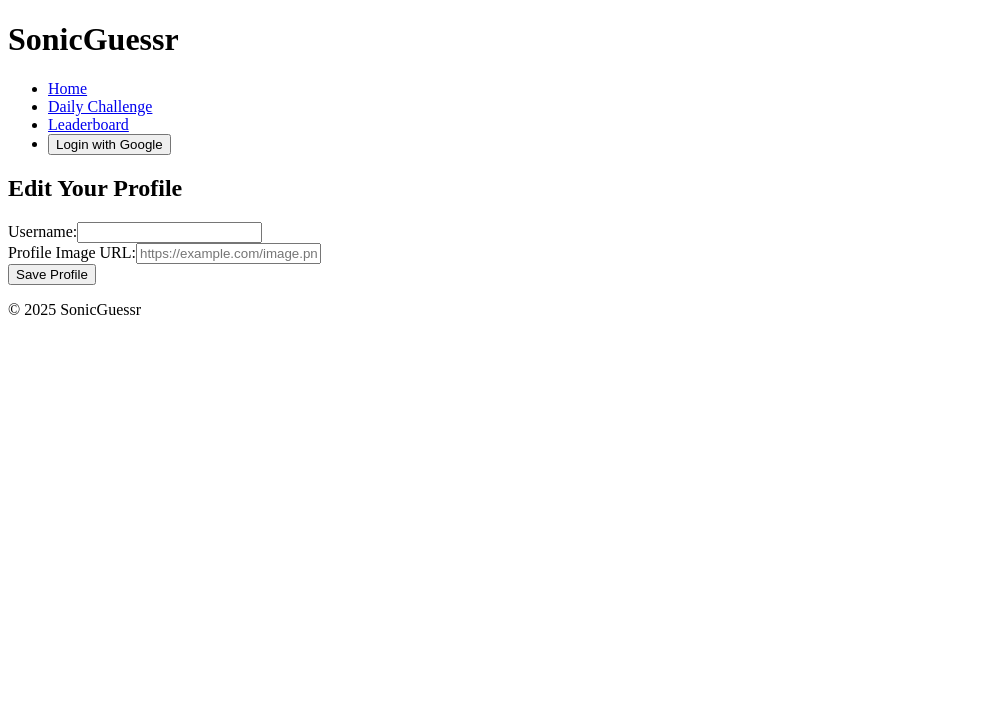
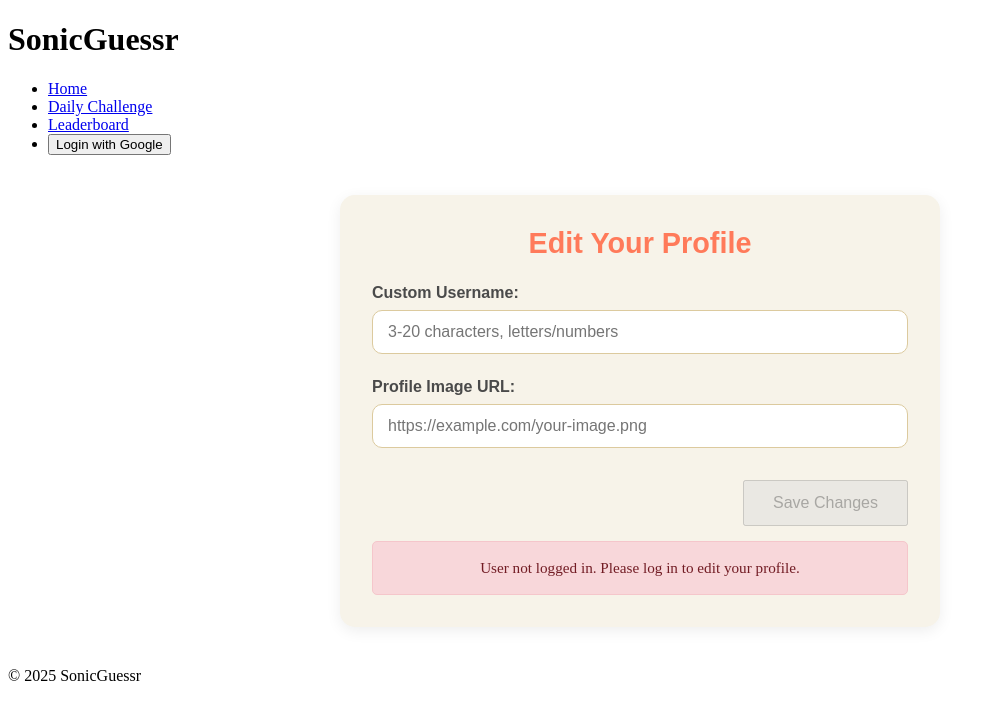
Before and after one commit to jacoballen4534/SonicGuessr, an Angular app in the folder sonicguessr-frontend/: page /profile/edit in a window 1280 px wide. Shown: the top 720 px of the page, without its empty margins (0-995 px from the left). Built offline with nearby package versions, Linux system fonts and the light colour scheme; no server answers.

Commit message:
style the profile edit page

```diff
--- a/sonicguessr-frontend/src/app/pages/profile-edit/profile-edit.html
+++ b/sonicguessr-frontend/src/app/pages/profile-edit/profile-edit.html
@@ -1,31 +1,51 @@
-<h2>Edit Your Profile</h2>
-<div *ngIf="currentUser">
-  <p>Current Google Display Name: {{ currentUser.display_name }}</p>
-  <p>Current Email: {{ currentUser.email }}</p>
-</div>
+<div class="profile-edit-page">
+  <div class="profile-form-card card-style">
+    <h2 class="page-title">Edit Your Profile</h2>
 
-<form [formGroup]="profileForm" (ngSubmit)="onSubmit()">
-  <div>
-    <label for="username">Username:</label>
-    <input id="username" type="text" formControlName="username">
-    <div *ngIf="profileForm.get('username')?.invalid && (profileForm.get('username')?.dirty || profileForm.get('username')?.touched)">
-      <small *ngIf="profileForm.get('username')?.errors?.['minlength']">Username must be at least 3 characters.</small>
-      <small *ngIf="profileForm.get('username')?.errors?.['maxlength']">Username cannot exceed 20 characters.</small>
+    <div *ngIf="currentUser" class="current-profile-info">
+      <img
+        [src]="currentUser.profile_image_url || 'assets/images/default-avatar.png'"
+        alt="Current Profile Picture"
+        class="profile-avatar">
+      <div class="info-text">
+        <p><strong>Google Name:</strong> {{ currentUser.display_name }}</p>
+        <p *ngIf="currentUser.username"><strong>Current Username:</strong> {{ currentUser.username }}</p>
+        <p><strong>Email:</strong> {{ currentUser.email }}</p>
       </div>
     </div>
 
-  <div>
-    <label for="profile_image_url">Profile Image URL:</label>
-    <input id="profile_image_url" type="url" formControlName="profile_image_url" placeholder="https://example.com/image.png">
-     <div *ngIf="profileForm.get('profile_image_url')?.invalid && (profileForm.get('profile_image_url')?.dirty || profileForm.get('profile_image_url')?.touched)">
-      <small *ngIf="profileForm.get('profile_image_url')?.errors?.['pattern']">Please enter a valid URL.</small>
+    <form [formGroup]="profileForm" (ngSubmit)="onSubmit()" class="profile-form" novalidate>
+      <div class="form-field">
+        <label for="username">Custom Username:</label>
+        <input id="username" type="text" formControlName="username" placeholder="3-20 characters, letters/numbers">
+        <div *ngIf="profileForm.get('username')?.invalid && (profileForm.get('username')?.dirty || profileForm.get('username')?.touched)" class="validation-error">
+          <small *ngIf="profileForm.get('username')?.errors?.['minlength']">Username must be at least 3 characters long.</small>
+          <small *ngIf="profileForm.get('username')?.errors?.['maxlength']">Username cannot be more than 20 characters.</small>
+          <small *ngIf="profileForm.get('username')?.errors?.['pattern']">Username can only contain letters, numbers, and underscores.</small>
         </div>
       </div>
 
-  <button type="submit" [disabled]="profileForm.invalid || isLoading">
-    {{ isLoading ? 'Saving...' : 'Save Profile' }}
+      <div class="form-field">
+        <label for="profile_image_url">Profile Image URL:</label>
+        <input id="profile_image_url" type="url" formControlName="profile_image_url" placeholder="https://example.com/your-image.png">
+        <div *ngIf="profileForm.get('profile_image_url')?.invalid && (profileForm.get('profile_image_url')?.dirty || profileForm.get('profile_image_url')?.touched)" class="validation-error">
+          <small *ngIf="profileForm.get('profile_image_url')?.errors?.['pattern']">Please enter a valid URL (e.g., https://...).</small>
+        </div>
+        <img *ngIf="profileForm.get('profile_image_url')?.valid && profileForm.get('profile_image_url')?.value"
+             [src]="profileForm.get('profile_image_url')?.value" alt="New profile image preview" class="profile-image-preview">
+      </div>
+
+      <div class="form-actions">
+        <button type="submit" class="button-cta" [disabled]="!profileForm.dirty || profileForm.invalid || isLoading">
+          {{ isLoading ? 'Saving...' : 'Save Changes' }}
         </button>
+      </div>
     </form>
 
-<div *ngIf="successMessage" style="color: green; margin-top: 10px;">{{ successMessage }}</div>
-<div *ngIf="errorMessage" style="color: red; margin-top: 10px;">{{ errorMessage }}</div>
+    <app-feedback-display
+        [message]="feedbackDisplay_message"
+        [type]="feedbackDisplay_type">
+    </app-feedback-display>
+
+  </div>
+</div>
--- a/sonicguessr-frontend/src/app/pages/profile-edit/profile-edit.scss
+++ b/sonicguessr-frontend/src/app/pages/profile-edit/profile-edit.scss
@@ -0,0 +1,139 @@
+@use '../../typography/theme-variables.scss' as *; // Adjust path to your theme variables
+@use 'sass:color';
+
+.profile-edit-page {
+  max-width: 600px;
+  margin: $spacing-lg auto; // Center the page content
+  padding: $spacing-md;     // Padding for smaller screens, or if no card is used
+}
+
+.profile-form-card { // This is your main styled container
+  background-color: $secondary-bg; // Or $white if page bg is $secondary-bg
+  padding: $spacing-xl;
+  border-radius: $border-radius-lg;
+  box-shadow: $box-shadow-soft;
+
+  .page-title {
+    font-family: $font-family-headings;
+    color: $accent-primary;
+    text-align: center;
+    font-size: 1.8rem;
+    margin-top: 0;
+    margin-bottom: $spacing-lg;
+  }
+}
+
+.current-profile-info {
+  display: flex;
+  align-items: center;
+  margin-bottom: $spacing-lg;
+  padding-bottom: $spacing-lg;
+  border-bottom: 1px solid color.adjust($secondary-bg,  $lightness: -10%); // Assuming card is $secondary-bg
+  .profile-avatar {
+    width: 60px;
+    height: 60px;
+    border-radius: 50%;
+    object-fit: cover;
+    margin-right: $spacing-md;
+    border: 2px solid $accent-secondary;
+  }
+
+  .info-text {
+    font-family: $font-family-base;
+    color: $text-color;
+    p {
+      margin: $spacing-xs 0;
+      strong {
+        font-weight: 600;
+      }
+    }
+  }
+}
+
+.profile-form {
+  .form-field {
+    margin-bottom: $spacing-lg;
+
+    label {
+      display: block;
+      font-family: $font-family-base;
+      font-weight: 600;
+      color: $text-color;
+      margin-bottom: $spacing-sm;
+    }
+
+    input[type="text"],
+    input[type="url"] {
+      width: 100%;
+      padding: 12px 15px;
+      font-family: $font-family-base;
+      font-size: 1rem;
+      color: $text-color;
+      background-color: $white;
+      border: 1px solid color.adjust($secondary-bg, $lightness: -20%);
+      border-radius: $border-radius-md;
+      transition: border-color 0.2s ease, box-shadow 0.2s ease;
+      box-sizing: border-box; // Important for width: 100% and padding
+
+      &:focus {
+        outline: none;
+        border-color: $accent-primary;
+        box-shadow: 0 0 0 3px rgba($accent-primary, 0.2);
+      }
+    }
+
+    .validation-error {
+      margin-top: $spacing-xs;
+      small {
+        font-family: $font-family-base;
+        color: $error-color; // Use your defined error color
+        font-size: 0.85em;
+      }
+    }
+  }
+
+  .profile-image-preview {
+    display: block;
+    max-width: 100px;
+    max-height: 100px;
+    border-radius: $border-radius-sm;
+    margin-top: $spacing-sm;
+    border: 1px solid $secondary-bg;
+  }
+
+  .form-actions {
+    margin-top: $spacing-xl;
+    text-align: right; // Or center
+
+    .button-cta { // Your existing CTA button style
+      padding: 12px 28px;
+      font-size: 1rem;
+      // Ensure it uses variables like $accent-primary, $white, etc.
+    }
+  }
+}
+
+// Styling for feedback messages if using dedicated divs instead of app-feedback-display
+// Or ensure app-feedback-display is styled appropriately by its own SCSS
+// .feedback-message {
+//   margin-top: $spacing-md;
+//   padding: $spacing-md;
+//   border-radius: $border-radius-sm;
+//   text-align: center;
+//   &.success {
+//     background-color: lighten($accent-tertiary, 35%);
+//     color: darken($accent-tertiary, 20%);
+//     border: 1px solid $accent-tertiary;
+//   }
+//   &.error {
+//     background-color: lighten($error-color, 35%);
+//     color: darken($error-color, 10%);
+//     border: 1px solid $error-color;
+//   }
+// }
+
+// Ensure your app-feedback-display component's styles are sufficient,
+// or adjust its inputs/styles if needed for this context.
+// The 'type' input of app-feedback-display can use 'correct' (for success) and 'incorrect' (for error).
+// You'll need to set component properties like `feedbackDisplay_message` and `feedbackDisplay_type`
+// in your ProfileEditComponent.ts after the update attempt.
--- a/sonicguessr-frontend/src/app/pages/profile-edit/profile-edit.ts
+++ b/sonicguessr-frontend/src/app/pages/profile-edit/profile-edit.ts
@@ -1,34 +1,41 @@
-// src/app/pages/profile-edit/profile-edit.ts (Simplified example)
-import { Component, OnInit, inject } from '@angular/core';
+// src/app/pages/profile-edit/profile-edit.ts
+import { Component, OnInit, OnDestroy, inject } from '@angular/core'; // Added OnDestroy, inject
 import { CommonModule } from '@angular/common';
 import { FormsModule, FormBuilder, FormGroup, Validators, ReactiveFormsModule } from '@angular/forms';
-import { AuthService, User, UserProfileUpdatePayload } from '../../services/auth'; // Adjust path
+import { AuthService, User, UserProfileUpdatePayload } from '../../services/auth'; // Adjusted path assuming auth.service.ts is in services folder
 import { Router } from '@angular/router';
 import { Subscription } from 'rxjs';
+import { FeedbackDisplay } from '../../components/feedback-display/feedback-display'; // Assuming this is the correct path
 
 @Component({
   selector: 'app-profile-edit',
   standalone: true,
-  imports: [CommonModule, FormsModule, ReactiveFormsModule], // Import ReactiveFormsModule
+  imports: [CommonModule, FormsModule, ReactiveFormsModule, FeedbackDisplay], // Ensure FeedbackDisplay is imported
   templateUrl: './profile-edit.html',
   styleUrls: ['./profile-edit.scss']
 })
-export class ProfileEdit implements OnInit {
+export class ProfileEdit implements OnInit, OnDestroy { // Implement OnDestroy
   private authService = inject(AuthService);
-  private router = inject(Router);
+  private router = inject(Router); // router is injected but not used in the provided code; keep if needed later
   private fb = inject(FormBuilder);
 
   profileForm!: FormGroup;
   currentUser: User | null = null;
   isLoading = false;
-  errorMessage: string | null = null;
-  successMessage: string | null = null;
+
+  // Properties for FeedbackDisplayComponent
+  feedbackDisplay_message: string = '';
+  feedbackDisplay_type: 'correct' | 'incorrect' | 'info' | null = null;
+  // feedbackDisplay_points and feedbackDisplay_correctAnswer are not typically needed for profile update feedback
+
   private userSubscription!: Subscription;
+  private updateSubscription!: Subscription; // For cleaning up the update profile subscription
 
   constructor() {
     this.profileForm = this.fb.group({
+      // Use '|| '' in patchValue, so initial value here can be null or specific if needed
       username: ['', [Validators.minLength(3), Validators.maxLength(20)]],
-      profile_image_url: ['', [Validators.pattern('https?://.+')]] // Basic URL pattern
+      profile_image_url: ['', [Validators.pattern(/^https?:\/\/.+\..+$/)]] // Stricter URL pattern
     });
   }
 
@@ -37,56 +44,95 @@ export class ProfileEdit implements OnInit {
       this.currentUser = user;
       if (user) {
         this.profileForm.patchValue({
-          username: user.username || '', // Use custom username if set, else Google display_name
+          username: user.username || '',
           profile_image_url: user.profile_image_url || ''
         });
+      } else {
+        // Handle case where user becomes null (e.g., logged out while on page)
+        // Optionally redirect or disable form
+        this.profileForm.reset();
+        this.profileForm.disable();
+        this.feedbackDisplay_message = "User not logged in. Please log in to edit your profile.";
+        this.feedbackDisplay_type = 'incorrect';
       }
     });
   }
 
   onSubmit(): void {
-    if (this.profileForm.invalid) {
-      this.errorMessage = "Please correct the form errors.";
+    // Clear previous feedback before submitting
+    this.feedbackDisplay_message = '';
+    this.feedbackDisplay_type = null;
+
+    if (!this.currentUser) {
+      this.feedbackDisplay_message = "You must be logged in to update your profile.";
+      this.feedbackDisplay_type = 'incorrect';
       return;
     }
-    if (!this.currentUser) {
-        this.errorMessage = "You must be logged in to update your profile.";
-        return;
+
+    // Mark all fields as touched to display validation messages if form is invalid on submit attempt
+    this.profileForm.markAllAsTouched();
+
+    if (this.profileForm.invalid) {
+      this.feedbackDisplay_message = "Please correct the errors in the form.";
+      this.feedbackDisplay_type = 'incorrect';
+      return;
     }
 
     this.isLoading = true;
-    this.errorMessage = null;
-    this.successMessage = null;
 
     const payload: UserProfileUpdatePayload = {};
     const formValues = this.profileForm.value;
 
-    // Only include fields if they have been touched/changed and are valid, or have a value
-    if (formValues.username && formValues.username.trim() !== (this.currentUser.username || '')) {
+    let changesMade = false;
+    if (this.profileForm.get('username')?.dirty && this.profileForm.get('username')?.value.trim() !== (this.currentUser.username || '')) {
         payload.username = formValues.username.trim();
+        changesMade = true;
     }
-    if (formValues.profile_image_url && formValues.profile_image_url.trim() !== (this.currentUser.profile_image_url || '')) {
+    // Check if profile_image_url is dirty (changed) and also different from current, or if it's newly provided and current was null/empty
+    if (this.profileForm.get('profile_image_url')?.dirty && formValues.profile_image_url.trim() !== (this.currentUser.profile_image_url || '')) {
         payload.profile_image_url = formValues.profile_image_url.trim();
+        // If URL is entered as empty string, and current wasn't empty, treat as a change to clear it
+        if (payload.profile_image_url === '' && (this.currentUser.profile_image_url || '') !== '') {
+           changesMade = true;
+        } else if (payload.profile_image_url !== '') {
+           changesMade = true;
+        } else {
+            delete payload.profile_image_url; // Don't send empty string if it wasn't a deliberate clear
+        }
     }
 
+
+    if (!changesMade && Object.keys(payload).length === 0) { // Check if any actual changes to send
+      this.feedbackDisplay_message = "No changes detected to save.";
+      this.feedbackDisplay_type = 'info';
+      this.isLoading = false;
+      return;
+    }
+
+    // If payload is empty but changes were made (e.g. field cleared to empty and that's a valid change)
+    // This case should be handled by the specific logic above for populating payload.
+    // The primary check is if Object.keys(payload).length === 0
+
     if (Object.keys(payload).length === 0) {
-        this.successMessage = "No changes to save.";
+        this.feedbackDisplay_message = "No actual changes submitted to update.";
+        this.feedbackDisplay_type = 'info';
         this.isLoading = false;
         return;
     }
 
 
-    this.authService.updateUserProfile(payload).subscribe({
+    this.updateSubscription = this.authService.updateUserProfile(payload).subscribe({
       next: (updatedUser) => {
         this.isLoading = false;
-        this.successMessage = 'Profile updated successfully!';
-        console.log('Profile updated:', updatedUser);
-        // Optionally navigate away or refresh data
-        // this.router.navigate(['/some-other-page']);
+        this.feedbackDisplay_message = 'Profile updated successfully!';
+        this.feedbackDisplay_type = 'correct'; // Use 'correct' for success
+        console.log('Profile updated by service, new user state:', updatedUser);
+        this.profileForm.markAsPristine(); // Reset dirty state after successful save
       },
       error: (err) => {
         this.isLoading = false;
-        this.errorMessage = err.error?.error || 'Failed to update profile. Please try again.';
+        this.feedbackDisplay_message = err.error?.error || 'Failed to update profile. Username might be taken or URL invalid.';
+        this.feedbackDisplay_type = 'incorrect'; // Use 'incorrect' for error
         console.error('Profile update error:', err);
       }
     });
@@ -96,5 +142,8 @@ export class ProfileEdit implements OnInit {
     if (this.userSubscription) {
       this.userSubscription.unsubscribe();
     }
+    if (this.updateSubscription) { // Unsubscribe from the update profile call if component is destroyed
+        this.updateSubscription.unsubscribe();
+    }
   }
 }
--- a/sonicguessr-frontend/src/app/typography/theme-variables.scss
+++ b/sonicguessr-frontend/src/app/typography/theme-variables.scss
@@ -29,3 +29,7 @@ $spacing-md: 16px;
 $spacing-lg: 24px;
 $spacing-xl: 32px;
 $spacing-xxl: 48px;
+
+
+$error-color: #E74C3C; // A distinct error red
+$success-color: $accent-tertiary; // Using the teal/mint for success
```
Lines whose indentation alone changed are shown as unchanged.
